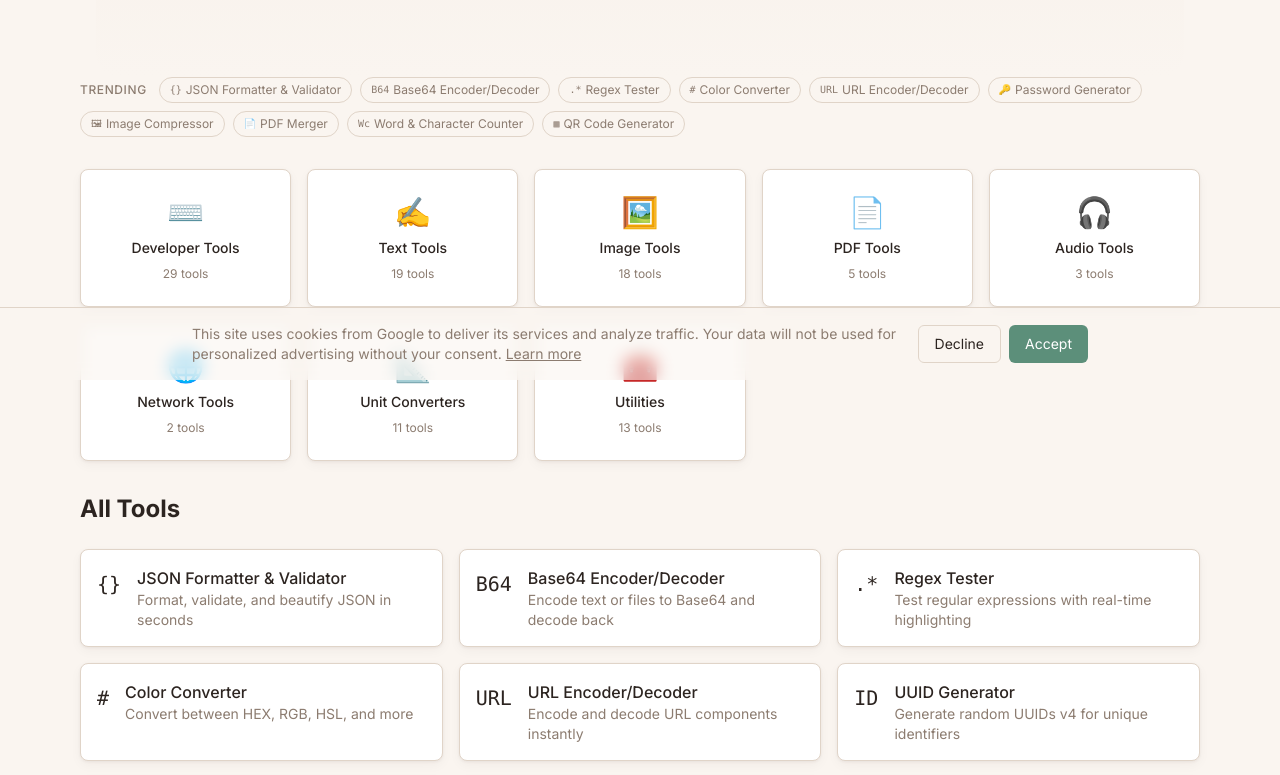
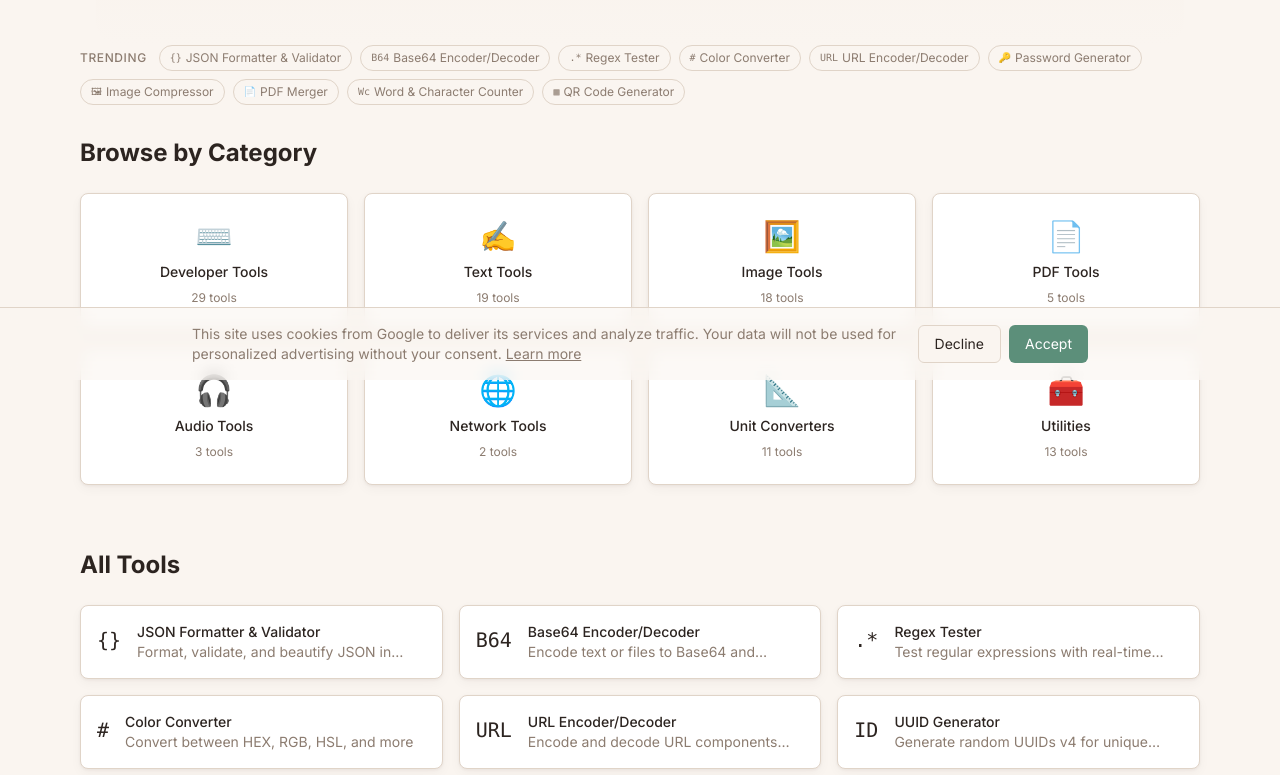
Before and after one commit to hyehugh/ToolBoxPro, a Next.js app: page / in a window 1280 px wide. Shown: the part 420-1195 px from the top of the page. Built offline with nearby package versions, Linux system fonts and the light colour scheme; no server answers.

Commit message:
align homepage layout: consistent section spacing, unified card styles

```diff
--- a/app/page.tsx
+++ b/app/page.tsx
@@ -5,12 +5,15 @@ import { getBlogImage } from "@/lib/blog/images";
 import HomeSearch from "./home-search";
 import { PopularTools } from "./popular-tools";
 
+const sectionTitle = "text-2xl font-bold mb-6";
+const cardHover =
+  "border bg-card card-shadow card-shadow-hover hover:bg-accent transition-all duration-200 focus-visible:outline-none focus-visible:ring-2 focus-visible:ring-ring";
+
 export default function HomePage() {
   return (
     <div className="mx-auto max-w-6xl px-4">
       {/* Hero */}
-      <section className="py-16 md:py-24 text-center relative">
-        {/* Warm ambient background */}
+      <section className="py-16 md:py-20 text-center relative">
         <div className="absolute inset-0 -z-10 bg-gradient-to-b from-[#f5ece4] dark:from-[#2a2422] to-transparent rounded-3xl mx-4" />
         <h1 className="text-4xl md:text-5xl font-bold tracking-tight mb-4">
           Free Online Tools.
@@ -24,18 +27,20 @@ export default function HomePage() {
         <HomeSearch />
       </section>
 
-      {/* Popular Tools */}
+      {/* Trending tools */}
       <PopularTools />
 
-      {/* Category Grid */}
-      <section className="grid grid-cols-2 md:grid-cols-3 lg:grid-cols-5 gap-4 mb-8">
+      {/* Categories */}
+      <section className="mb-16">
+        <h2 className={sectionTitle}>Browse by Category</h2>
+        <div className="grid grid-cols-2 md:grid-cols-4 gap-4">
           {categories.map((cat) => {
             const count = tools.filter((t) => t.category === cat.id).length;
             return (
               <Link
                 key={cat.id}
                 href={`/tools?category=${cat.id}`}
-              className="flex flex-col items-center gap-2 p-6 rounded-lg border bg-card card-shadow hover:bg-accent transition-all duration-200 focus-visible:outline-none focus-visible:ring-2 focus-visible:ring-ring"
+                className={`flex flex-col items-center gap-2 p-6 rounded-lg ${cardHover}`}
               >
                 <span className="text-3xl">{cat.icon}</span>
                 <span className="font-medium text-sm text-center">{cat.name}</span>
@@ -45,22 +50,23 @@ export default function HomePage() {
               </Link>
             );
           })}
+        </div>
       </section>
 
-      {/* All Tools Grid */}
+      {/* All Tools */}
       <section className="mb-16">
-        <h2 className="text-2xl font-bold mb-6">All Tools</h2>
+        <h2 className={sectionTitle}>All Tools</h2>
         <div className="grid grid-cols-1 sm:grid-cols-2 lg:grid-cols-3 gap-4">
           {tools.map((tool) => (
             <Link
               key={tool.slug}
               href={`/tools/${tool.slug}`}
-              className="flex items-start gap-4 p-4 rounded-lg border bg-card card-shadow card-shadow-hover hover:bg-accent transition-all duration-200 focus-visible:outline-none focus-visible:ring-2 focus-visible:ring-ring"
+              className={`flex items-start gap-4 p-4 rounded-lg ${cardHover}`}
             >
-              <span className="text-xl mt-1 font-mono">{tool.icon}</span>
-              <div>
-                <h3 className="font-medium">{tool.name}</h3>
-                <p className="text-sm text-muted-foreground">
+              <span className="text-xl mt-1 font-mono shrink-0">{tool.icon}</span>
+              <div className="min-w-0">
+                <h3 className="font-medium text-sm">{tool.name}</h3>
+                <p className="text-sm text-muted-foreground line-clamp-1">
                   {tool.description}
                 </p>
               </div>
@@ -73,7 +79,7 @@ export default function HomePage() {
       <section className="mb-16">
         <div className="flex items-center justify-between mb-6">
           <h2 className="text-2xl font-bold">Latest from Blog</h2>
-          <Link href="/blog" className="text-sm text-primary hover:underline">
+          <Link href="/blog" className="text-sm text-primary hover:underline shrink-0">
             View all &rarr;
           </Link>
         </div>
@@ -84,7 +90,7 @@ export default function HomePage() {
               <Link
                 key={post.slug}
                 href={`/blog/${post.slug}`}
-              className="rounded-lg border bg-card card-shadow card-shadow-hover hover:bg-accent transition-all duration-200 focus-visible:outline-none focus-visible:ring-2 focus-visible:ring-ring overflow-hidden"
+                className={`rounded-lg overflow-hidden ${cardHover}`}
               >
                 {img ? (
                   <div className="aspect-video bg-muted overflow-hidden">
@@ -101,10 +107,18 @@ export default function HomePage() {
                   </div>
                 )}
                 <div className="p-4">
-                <p className="text-xs text-muted-foreground mb-1">
-                  {post.category} &middot; {post.readTime}
-                </p>
-                <h3 className="font-medium mb-1">{post.title}</h3>
+                  <div className="flex items-center gap-2 text-xs text-muted-foreground mb-2">
+                    <span className="px-2 py-0.5 rounded-full bg-secondary text-xs font-medium">
+                      {post.category}
+                    </span>
+                    <span>·</span>
+                    <time>{post.date}</time>
+                    <span>·</span>
+                    <span>{post.readTime}</span>
+                  </div>
+                  <h3 className="font-bold text-sm mb-1 hover:text-primary transition-colors line-clamp-2">
+                    {post.title}
+                  </h3>
                   <p className="text-sm text-muted-foreground line-clamp-2">
                     {post.description}
                   </p>
@@ -117,7 +131,7 @@ export default function HomePage() {
 
       {/* Why ToolboxPro */}
       <section className="mb-16">
-        <h2 className="text-2xl font-bold text-center mb-8">Why ToolboxPro?</h2>
+        <h2 className={`${sectionTitle} text-center`}>Why ToolboxPro?</h2>
         <div className="grid grid-cols-2 md:grid-cols-4 gap-4">
           {[
             { title: "No Signup", desc: "Just open and use" },
@@ -127,7 +141,7 @@ export default function HomePage() {
           ].map((item) => (
             <div
               key={item.title}
-              className="text-center p-6 rounded-lg border bg-card card-shadow"
+              className="text-center p-6 rounded-lg border bg-card"
             >
               <h3 className="font-bold text-lg">{item.title}</h3>
               <p className="text-sm text-muted-foreground mt-1">{item.desc}</p>
```
Lines whose indentation alone changed are shown as unchanged.
